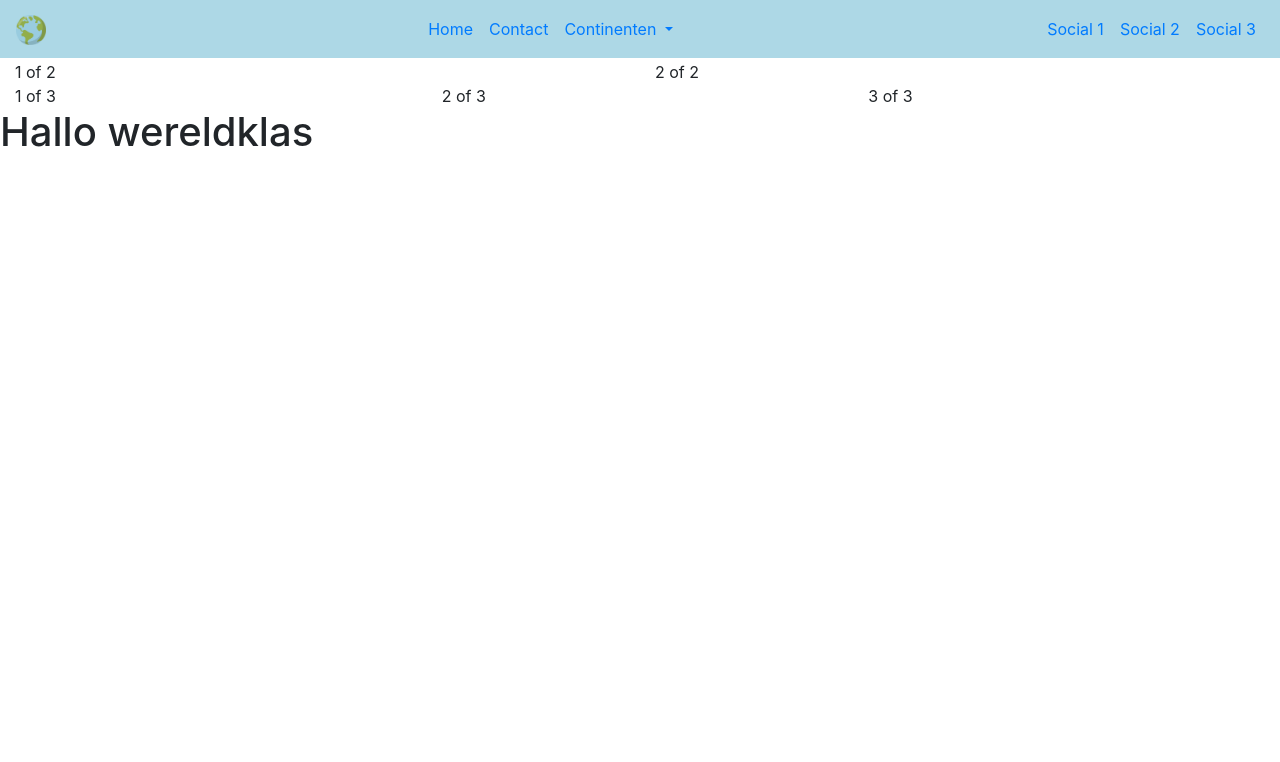
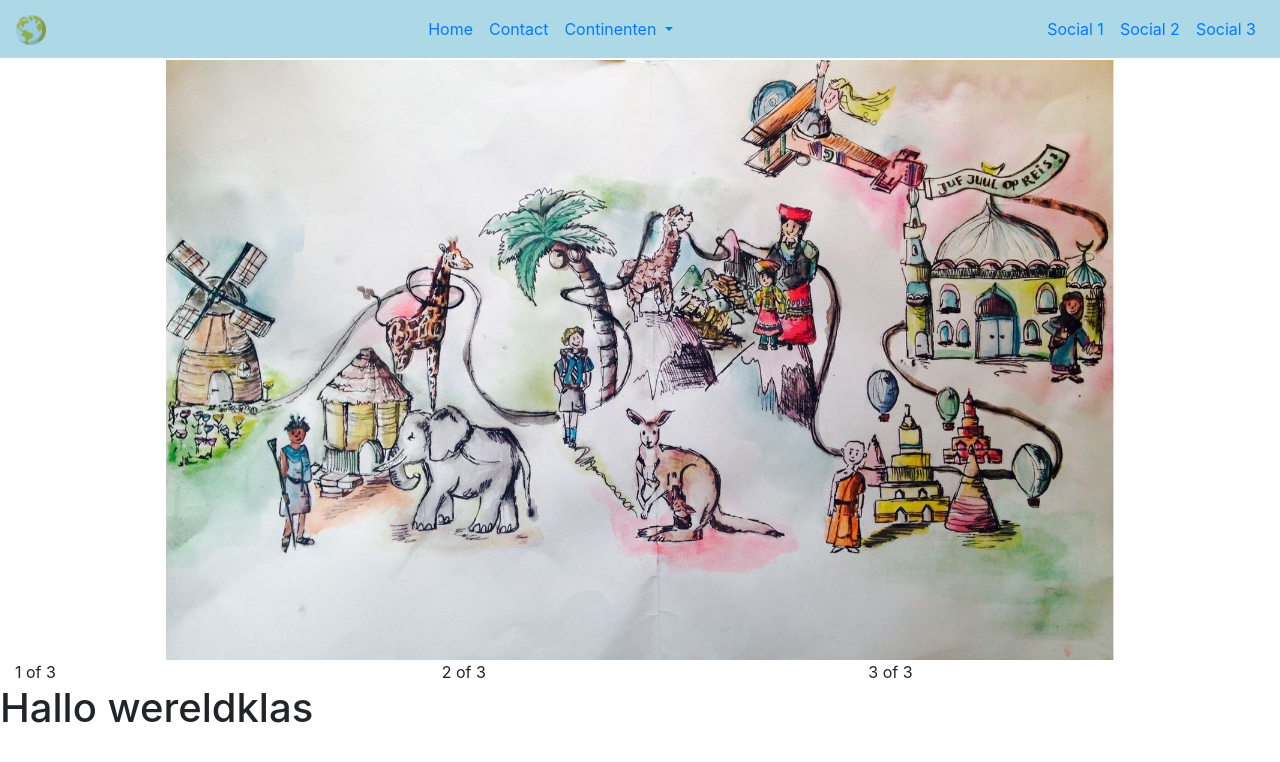
Before and after one commit to tiesnoordhuis/deWereldKlas, a plain HTML site: page docs/index.html in a window 1280 px wide. Drawn offline with Linux system fonts and the light colour scheme.

Commit message:
added img

```diff
--- a/docs/css/styleTies.css
+++ b/docs/css/styleTies.css
@@ -6,3 +6,7 @@
 .container-offset {
   padding-top: 60px;
 }
+
+.bannerStyle {
+  max-height: 600px;
+}
--- a/docs/index.html
+++ b/docs/index.html
@@ -65,13 +65,8 @@
       </div>
     </nav>
     <div class="container-fluid container-offset">
-      <div class="row">
-        <div class="col">
-          1 of 2
-        </div>
-        <div class="col">
-          2 of 2
-        </div>
+      <div class="row justify-content-center">
+          <img src="./assets/images/bannerPicture.jpg" class="bannerStyle mx-auto" />
       </div>
       <div class="row">
         <div class="col">
```
Also changed, not shown: docs/assets/images/bannerPicture.jpg (added).
